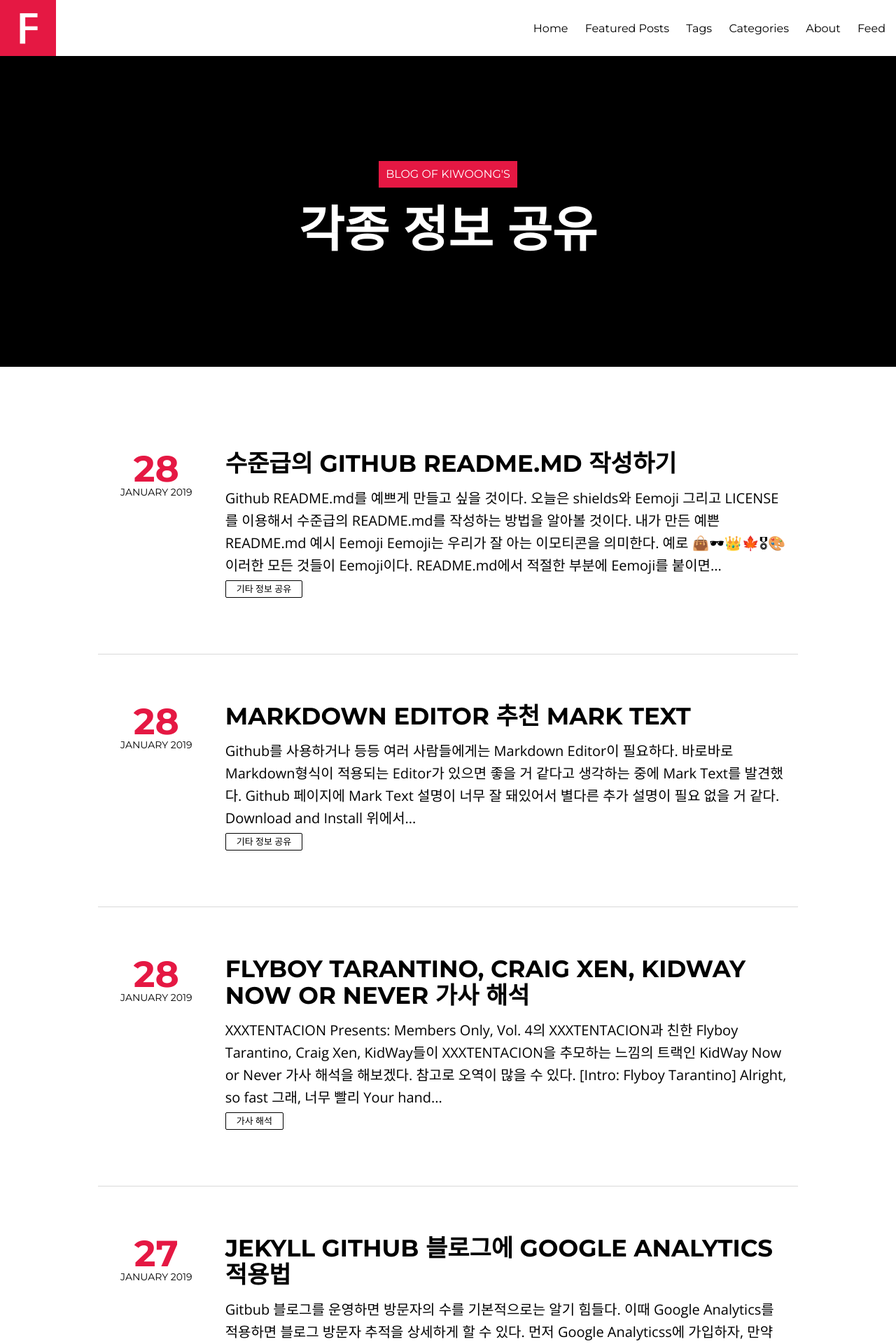
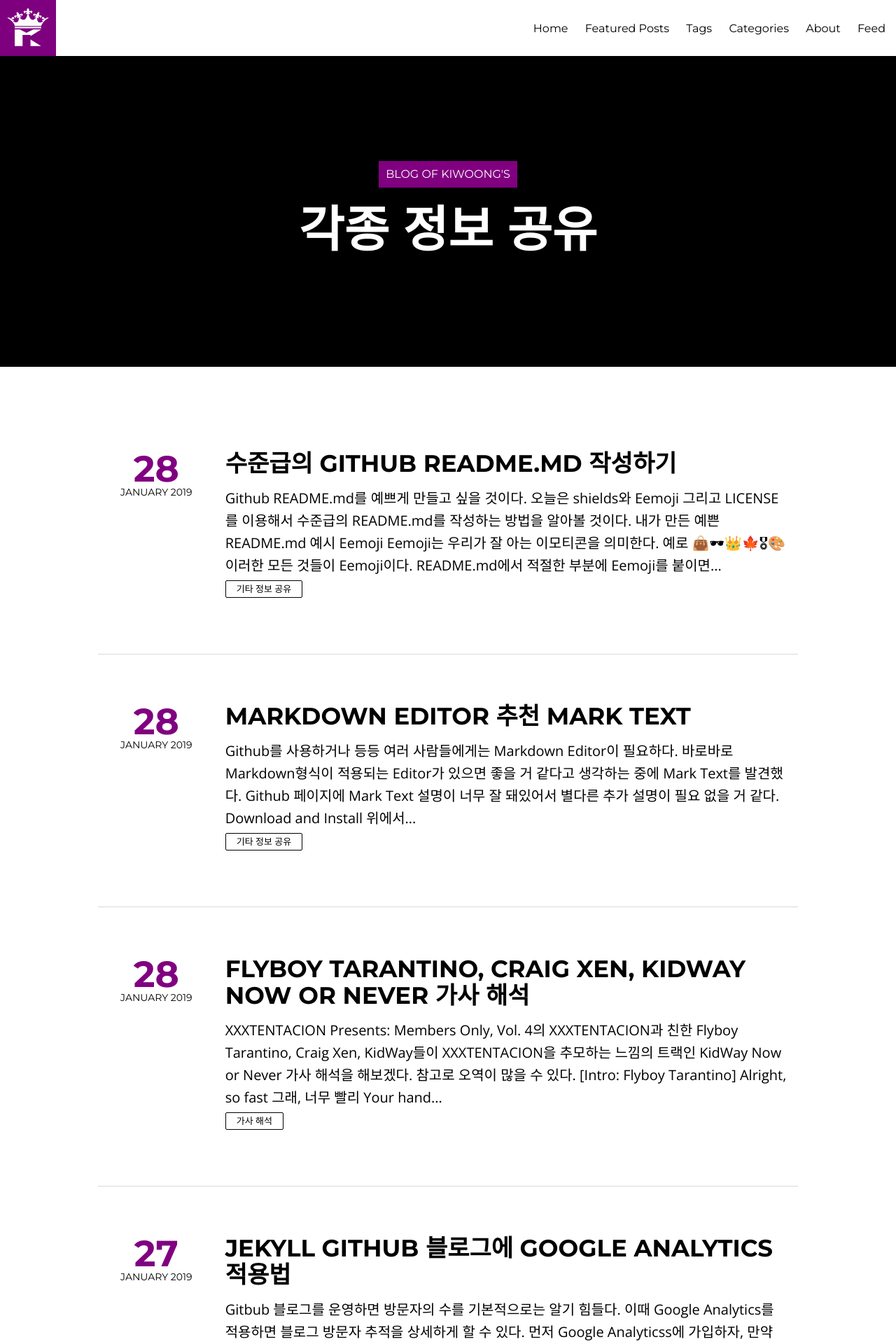
Before and after one commit to kimbumso/kimbumso.github.io, a Jekyll site: the page built from index.html, in a window 1280 px wide. Shown: the top 1920 px of the page at 70% size. Built offline with Jekyll 4.4.1, drawn with Linux system fonts in a browser that asks for light colours; nearby versions of some CDN libraries; the list of posts is cut into pages by our own code.

Commit message:
800080 style로 테마 변경

```diff
--- a/assets/css/style.css
+++ b/assets/css/style.css
@@ -131,7 +131,7 @@ main, .notepad-share-icons, .notepad-disqus {
             width: auto;
             height: auto; }
             .notepad-blog-menu ul li a:hover {
-              border-bottom: 0.1875rem solid #e51843; } }
+              border-bottom: 0.1875rem solid #800080; } }
 
 .notepad-site-head .notepad-site-head-menu {
   background: white; }
@@ -167,7 +167,7 @@ main, .notepad-share-icons, .notepad-disqus {
   .notepad-site-head .notepad-site-head-content .notepad-site-head-title-bg {
     display: inline-block;
     padding: 0.625rem;
-    background: #e51843;
+    background: #800080;
     line-height: 1.1; }
   .notepad-site-head .notepad-site-head-content h1, .notepad-site-head .notepad-site-head-content h2 {
     margin: 0;
@@ -236,7 +236,7 @@ main, .notepad-share-icons, .notepad-disqus {
       display: block;
       font-size: 3.25rem;
       font-weight: 800;
-      color: #e51843;
+      color: #800080;
       font-family: "Montserrat", sans-serif; }
     .notepad-content .notepad-index-post .notepad-post-meta .month-year {
       display: block;
@@ -288,8 +288,8 @@ main, .notepad-share-icons, .notepad-disqus {
       border-radius: 0.125rem;
       margin-bottom: 0.3125rem; }
       .notepad-content .notepad-index-post .notepad-index-post-tags a:hover {
-        color: #e51843;
-        border: 0.0625rem solid #e51843; }
+        color: #800080;
+        border: 0.0625rem solid #800080; }
   @media only screen and (min-width: 40.063em) {
     .notepad-content .notepad-index-post .notepad-index-post-tags {
       padding-top: 0.3125rem;
@@ -314,7 +314,7 @@ main, .notepad-share-icons, .notepad-disqus {
     width: 60%;
     border-radius: 0.125rem; }
     .notepad-content .notepad-index-post .notepad-post-read-more:hover {
-      background-color: #e51843; }
+      background-color: #800080; }
   @media only screen and (min-width: 40.063em) {
     .notepad-content .notepad-index-post .notepad-post-read-more {
       width: auto;
@@ -337,8 +337,8 @@ nav.pagination {
     border: 0.125rem solid black; }
   nav.pagination .newer-posts:hover,
   nav.pagination .older-posts:hover {
-    border: 0.125rem solid #e51843;
-    color: #e51843; }
+    border: 0.125rem solid #800080;
+    color: #800080; }
   nav.pagination .newer-posts.faded,
   nav.pagination .older-posts.faded {
     color: gray;
@@ -437,7 +437,7 @@ nav.pagination {
     padding-bottom: 3.125rem;
     text-align: center; }
     .notepad-tags-container .notepad-tags-header .tag-name {
-      color: #e51843;
+      color: #800080;
       text-transform: none; }
     @media only screen and (min-width: 40.063em) {
       .notepad-tags-container .notepad-tags-header {
```
Also changed, not shown: images/apple-touch-icon-114x114-precomposed.png, images/apple-touch-icon-144x144-precomposed.png, images/apple-touch-icon-72x72-precomposed.png, images/apple-touch-icon-precomposed.png, images/logo.png, images/main_logo.png.
